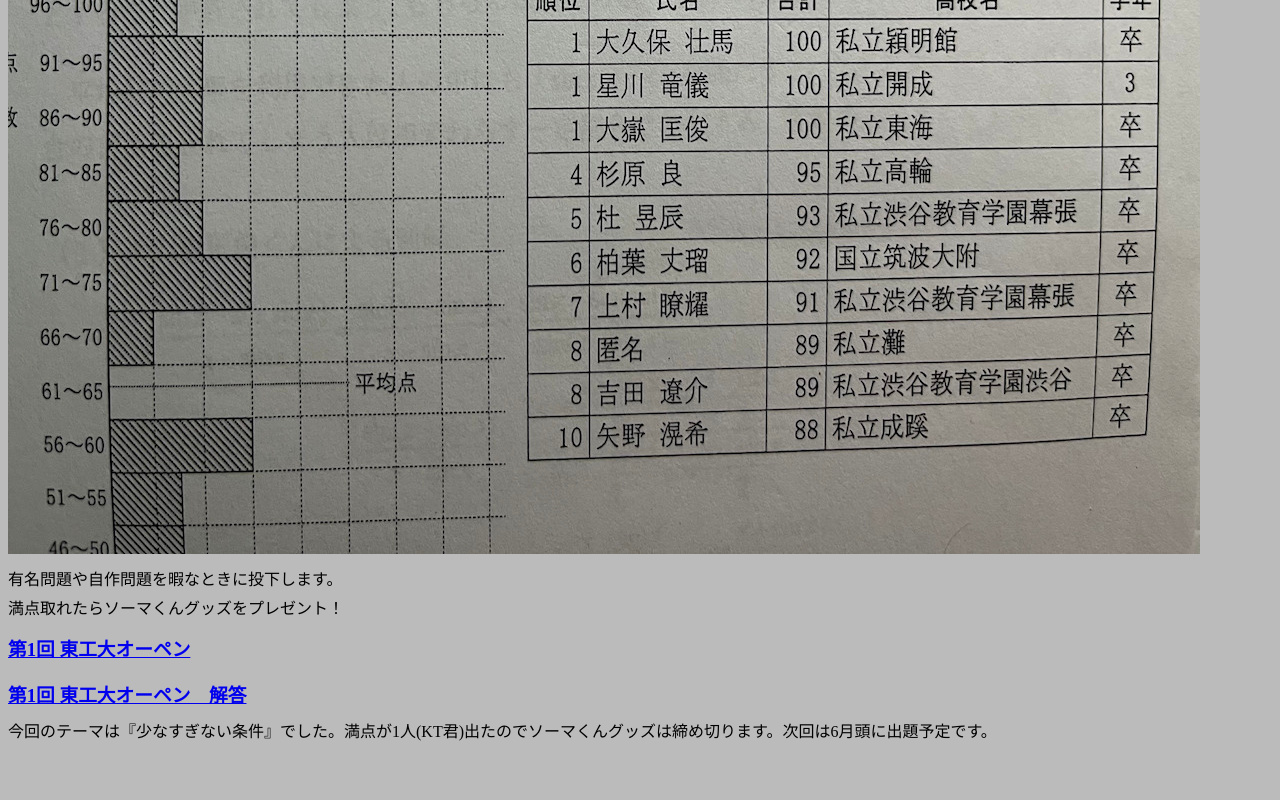
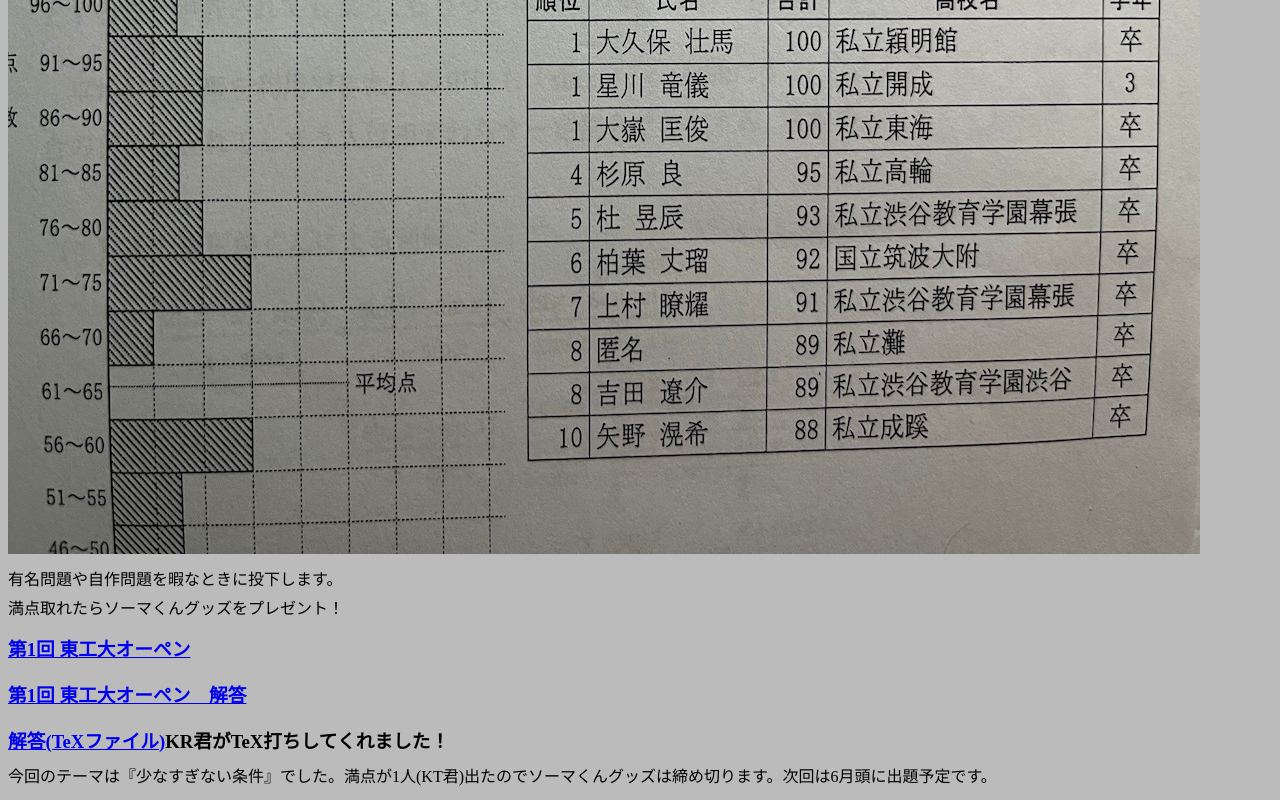
Before and after one commit to Purinlove/others, a plain HTML site: page index.html in a window 1280 px wide. Shown: the part 676-1476 px from the top of the page. Before the commit the page ends 1430 px from the top, so only its background shows below. Drawn offline with Linux system fonts and the light colour scheme.

Commit message:
Update index.html

```diff
--- a/index.html
+++ b/index.html
@@ -31,6 +31,7 @@
     <p>満点取れたらソーマくんグッズをプレゼント！</p>
     <h3><a href="1.pdf">第1回 東工大オーペン</a></h3>
     <h3><a href="1_ans.pdf">第1回 東工大オーペン　解答</a></h3>
+    <h3><a href="1_ans_KR.pdf">解答(TeXファイル)</a>KR君がTeX打ちしてくれました！</h3>
 
     <p>今回のテーマは『少なすぎない条件』でした。満点が1人(KT君)出たのでソーマくんグッズは締め切ります。次回は6月頭に出題予定です。</p>
 
```
